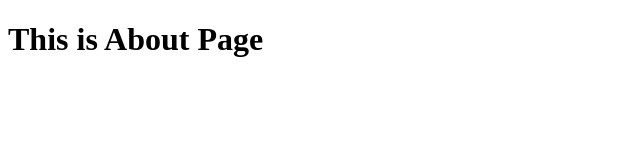
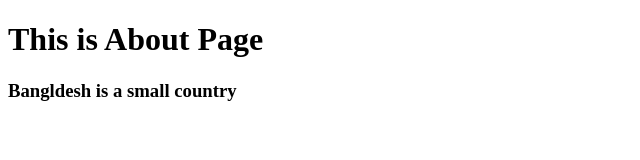
Before and after one commit to mdzakirhossain123/firstgit, a plain HTML site: page about.html in a window 1280 px wide. Shown: the whole page, without its empty margins (0-640 px from the left). Drawn offline with Linux system fonts and the light colour scheme.

Commit message:
some ,odification on about page and style

```diff
--- a/about.html
+++ b/about.html
@@ -10,6 +10,7 @@
 
 <body>
     <h1>This is About Page</h1>
+    <h3>Bangldesh is a small country</h3>
 </body>
 
 </html>
--- a/css/style.css
+++ b/css/style.css
@@ -0,0 +1,4 @@
+* {
+    margin: 0;
+    padding: 0;
+}
```
Also changed, not shown: 1 other file.
